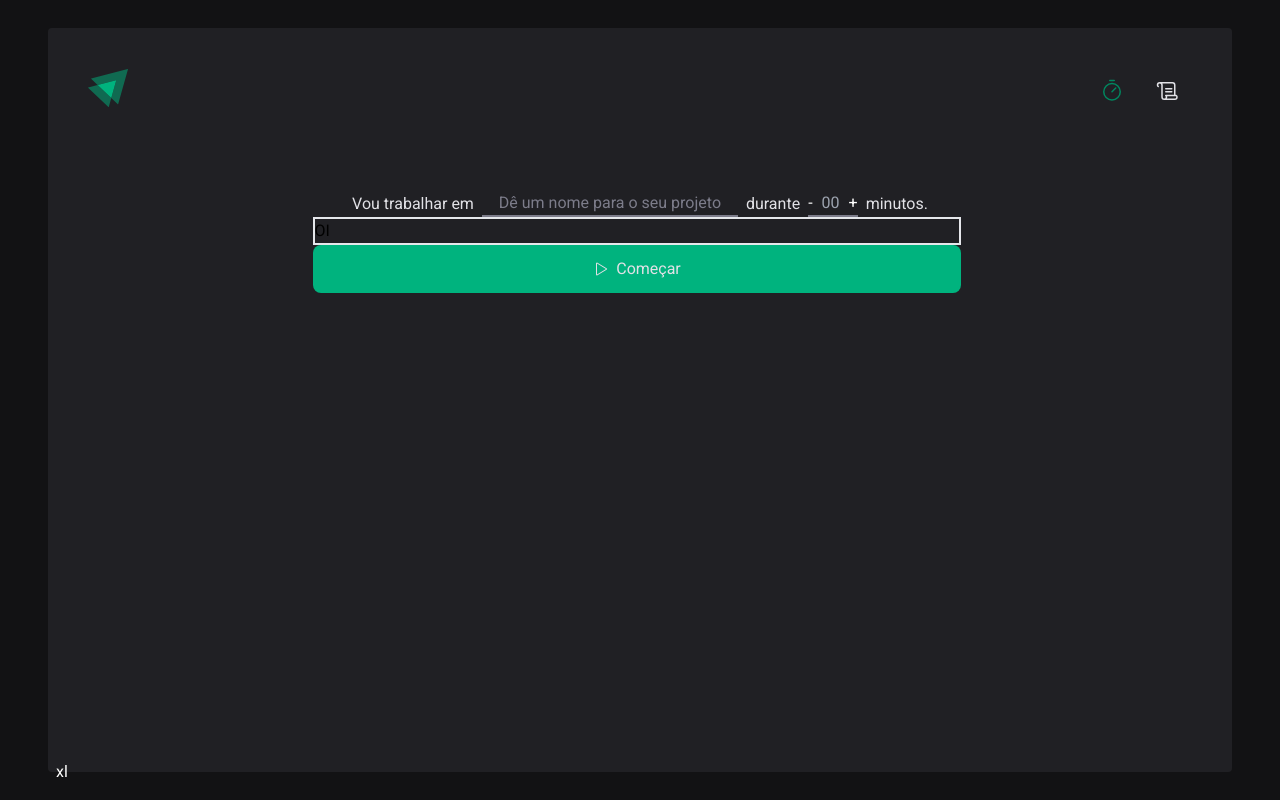
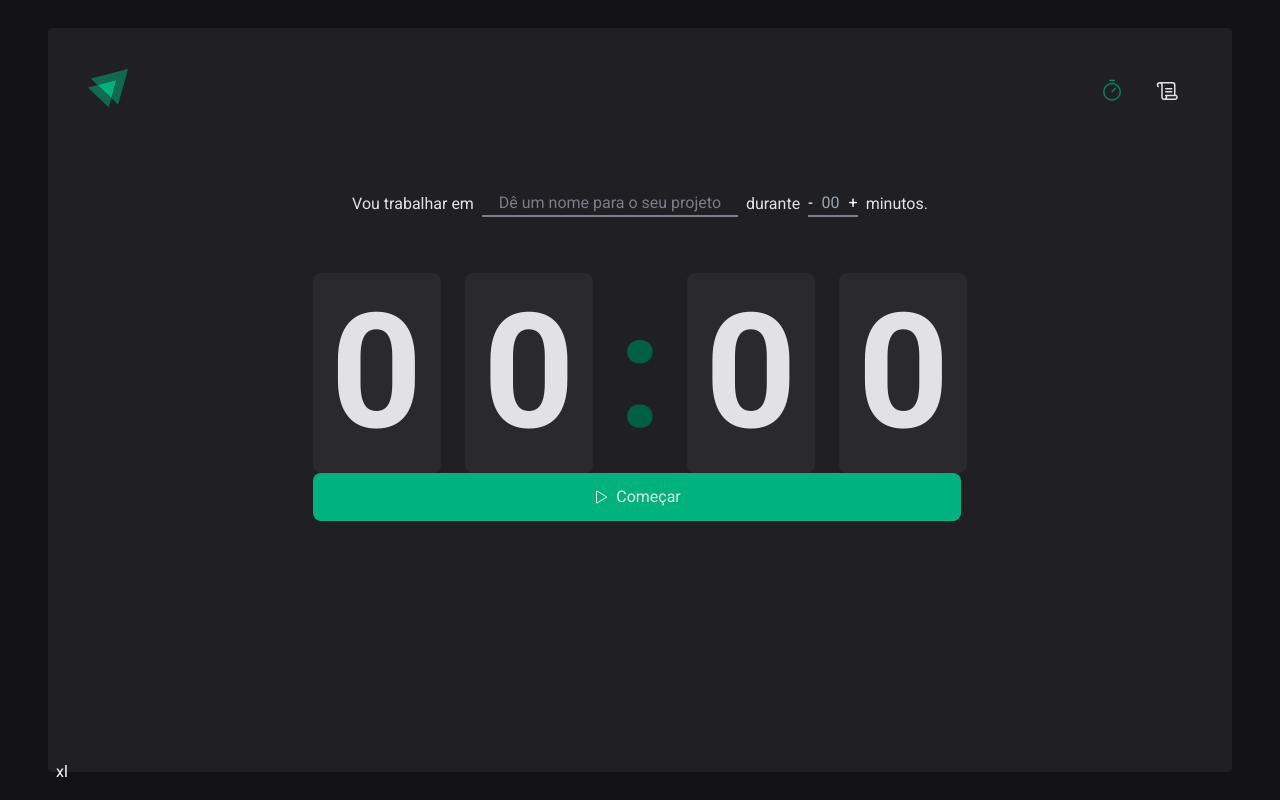
Before and after one commit to luksquitos/ignite-timer, a React (Vite) app: page / in a window 1280 px wide. Built offline with nearby package versions, Linux system fonts and the light colour scheme.

Commit message:
feat: timer

```diff
--- a/src/components/NumberTimer.tsx
+++ b/src/components/NumberTimer.tsx
@@ -1,7 +1,9 @@
-export function NumberTimer(){
+export function NumberTimer({num}: {num: number}){
   return (
-    <div>
-
+    <div className="w-32 h-full bg-[#29292E] rounded-lg flex justify-center items-center">
+      <p className="text-gray7 font-mono-r font-bold text-[10rem]">
+        {num}
+      </p>
     </div>
   )
 }
--- a/src/components/Timer.tsx
+++ b/src/components/Timer.tsx
@@ -1,7 +1,13 @@
+import { NumberTimer } from "./NumberTimer"
+
 export function Timer() {
   return (
-    <div className="w-[40.5rem] border-solid border-2 ">
-      OI
+    <div className="mt-14 w-full h-[12.5rem] flex justify-between items-start">
+      <NumberTimer num={0}/>
+      <NumberTimer num={0}/>
+      <p className="text-green-dark h-full flex items-center font-mono-r font-bold text-[10rem]">:</p>
+      <NumberTimer num={0}/>
+      <NumberTimer num={0}/>
     </div>
   )
 }
--- a/src/pages/Home.tsx
+++ b/src/pages/Home.tsx
@@ -4,10 +4,10 @@ import { Timer } from "../components/Timer";
 
 export function Home(){
   return (
-    <div className="mt-[75px] w-[655px] h-[420px]">
+    <main className="mt-[75px] w-[655px] h-[420px]">
       <Input/>
       <Timer/>
       <Button/>
-    </div>
+    </main>
   )
 }
--- a/tailwind.config.js
+++ b/tailwind.config.js
@@ -17,6 +17,9 @@ module.exports = {
         "gray6":"var(--gray6)",
         "gray7":"var(--gray7)",
       },
+      fontFamily: {
+        "nano-r": ["Roboto-Mono", "sans-serif"]
+      }
     },
   },
   plugins: [],
```
